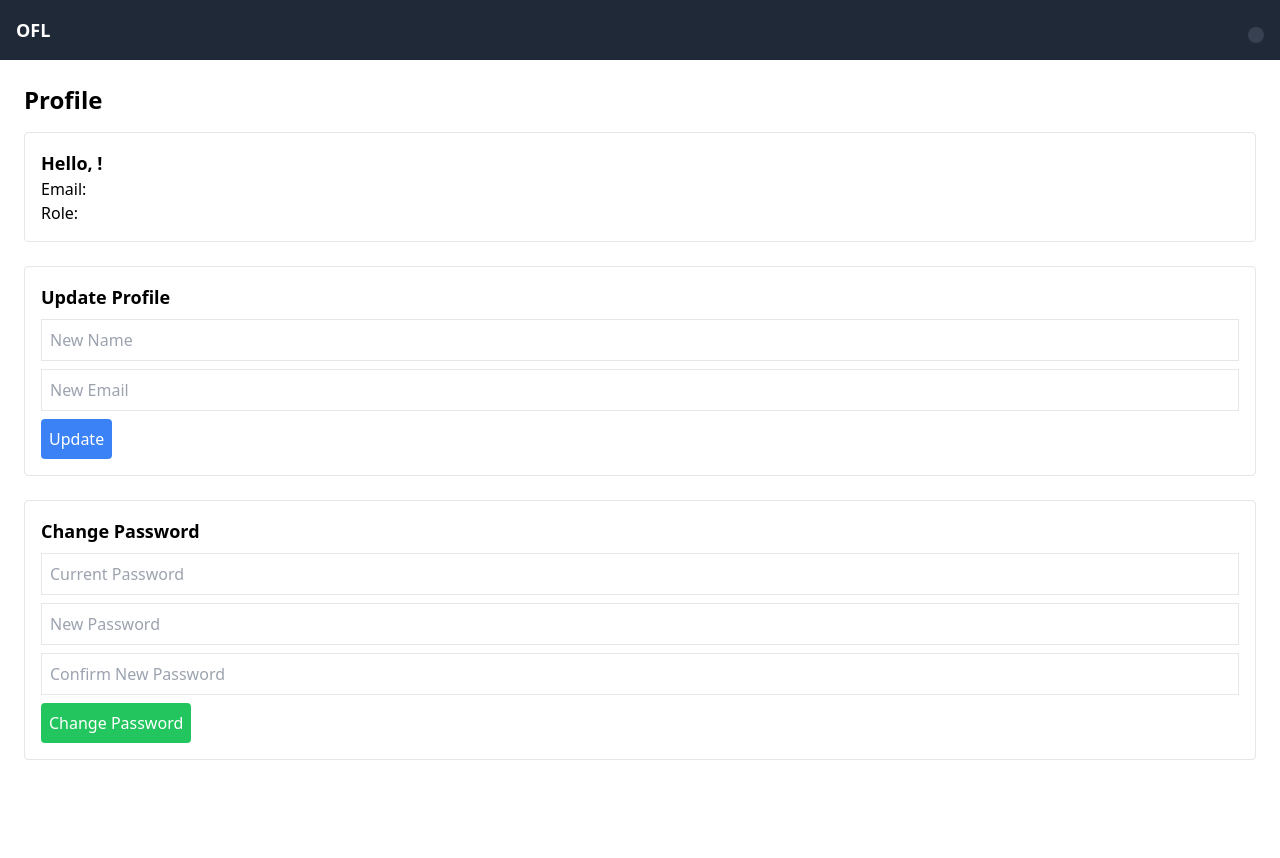
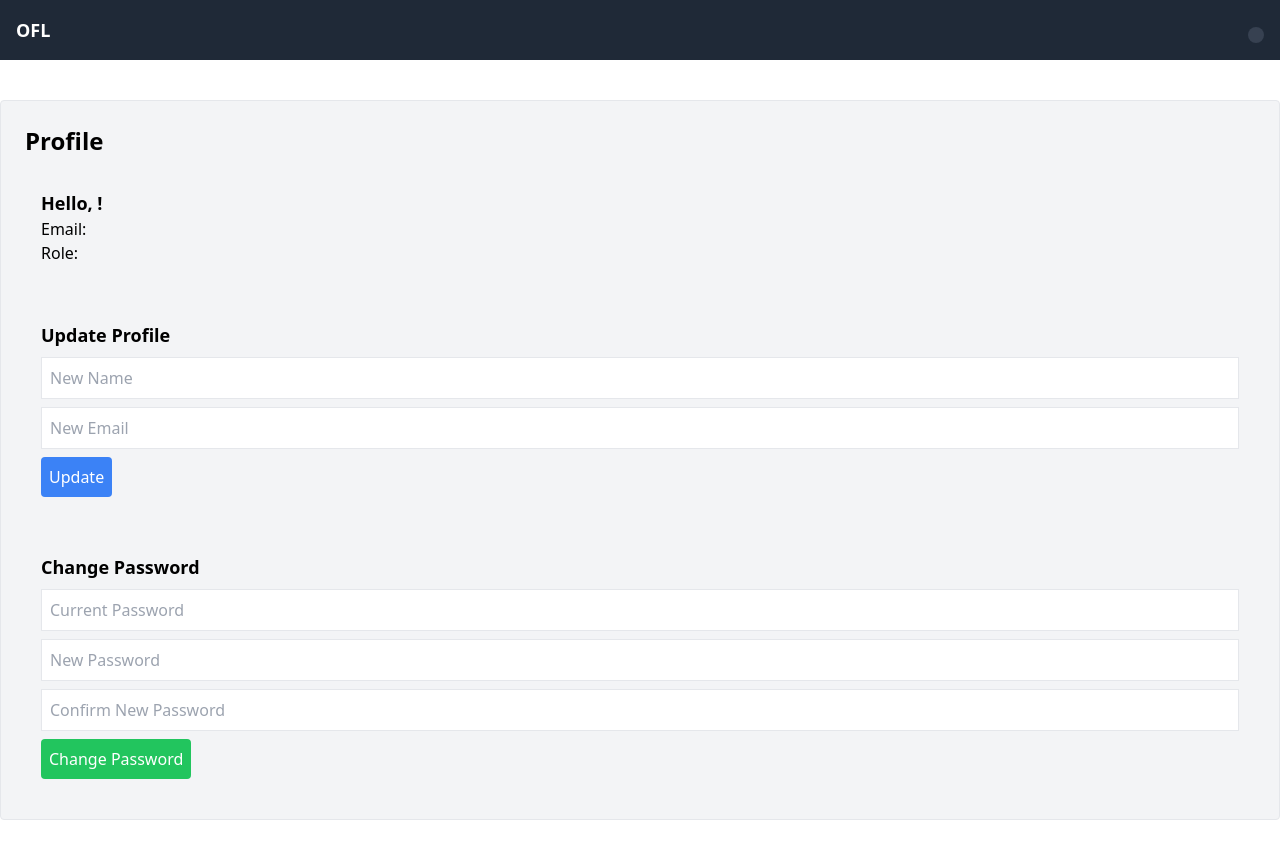
Before and after one commit to luddthree/ofl, a Nuxt app: page /profile in a window 1280 px wide. Before the commit the page ends 800 px from the top, so only its background shows below. Built offline with nearby package versions, Linux system fonts and the light colour scheme.

Commit message:
refactor profile page layout and styling for improved user experience

```diff
--- a/pages/profile.vue
+++ b/pages/profile.vue
@@ -1,16 +1,16 @@
 <template>
-    <div class="container mx-auto p-6">
+    <div class="container mx-auto p-6 border rounded m-10 bg-gray-100">
         <h1 class="text-2xl font-bold mb-4">Profile</h1>
 
         <!-- User Info -->
-        <div class="mb-6 p-4 border rounded">
+        <div class="mb-6 p-4  ">
             <p class="text-lg font-semibold">Hello, {{ authStore.user?.name }}!</p>
             <p>Email: {{ authStore.user?.email }}</p>
             <p>Role: {{ authStore.user?.role }}</p>
         </div>
 
         <!-- Update Profile -->
-        <div class="mb-6 p-4 border rounded">
+        <div class="mb-6 p-4  ">
             <h2 class="text-lg font-semibold mb-2">Update Profile</h2>
             <input v-model="updatedName" placeholder="New Name" class="border p-2 w-full mb-2" />
             <input v-model="updatedEmail" placeholder="New Email" class="border p-2 w-full mb-2" />
@@ -18,7 +18,7 @@
         </div>
 
         <!-- Update Password -->
-        <div class="p-4 border rounded">
+        <div class="p-4  ">
             <h2 class="text-lg font-semibold mb-2">Change Password</h2>
             <input v-model="currentPassword" type="password" placeholder="Current Password" class="border p-2 w-full mb-2" />
             <input v-model="newPassword" type="password" placeholder="New Password" class="border p-2 w-full mb-2" />
```
